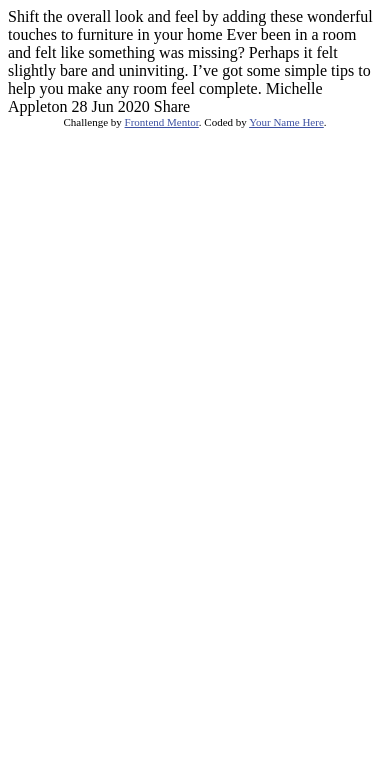
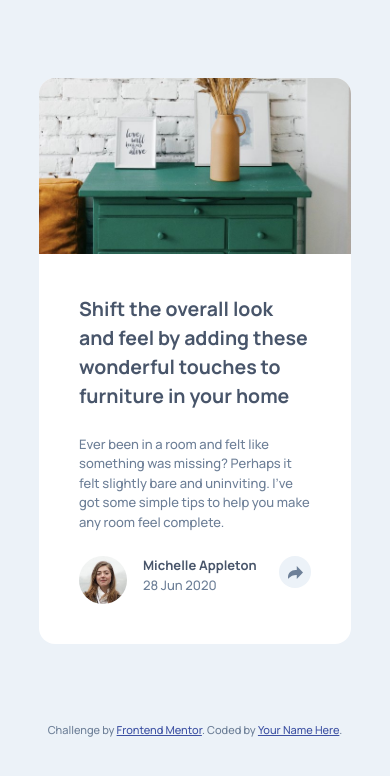
Before and after one commit to catreedle/article-preview-component, a plain HTML site: page index.html in a window 390 px wide. Drawn offline with Linux system fonts and the light colour scheme.

Commit message:
mobile design

```diff
--- /dev/null
+++ b/css/styles.css
@@ -0,0 +1,142 @@
+@import url("https://fonts.googleapis.com/css2?family=Manrope:wght@200..800&display=swap");
+
+:root {
+  /* Colors */
+
+  --color-dark-grayish-blue: hsl(217, 19%, 35%);
+  --color-dark-blue: hsl(214, 17%, 51%);
+  --color-grayish-blue: hsl(212, 23%, 69%);
+  --color-light-blue: hsl(210, 46%, 95%);
+}
+
+* {
+  margin: 0;
+  box-sizing: border-box;
+}
+
+body {
+  margin: 0;
+  padding: 0;
+  font-size: 13px;
+  font-family: "Manrope", sans-serif;
+  font-weight: 500;
+  color: var(--color-dark-blue);
+  background-color: var(--color-light-blue);
+  line-height: 1.5;
+}
+
+.card-container {
+  margin: 20% 10%;
+  padding: 0;
+  background-color: white;
+  display: flex;
+  flex-direction: column;
+  align-items: center;
+  justify-content: center;
+  border-radius: 1rem;
+}
+
+.header-image {
+  inline-size: 100%;
+  block-size: 40%;
+  aspect-ratio: 16 / 9;
+  overflow: hidden;
+}
+
+.header-image img {
+  border-top-right-radius: 1rem;
+  border-top-left-radius: 1rem;
+  inline-size: 100%;
+  block-size: 100%;
+  object-fit: cover;
+}
+
+.preview {
+  padding: 2.5rem;
+  display: flex;
+  flex-direction: column;
+  gap: 1.5rem;
+}
+
+.preview h1 {
+  font-weight: 700;
+  color: var(--color-dark-grayish-blue);
+}
+
+.card-footer {
+  display: flex;
+  justify-content: space-between;
+}
+
+.author-info {
+  display: flex;
+  gap: 1rem;
+}
+
+.author {
+  display: flex;
+  flex-direction: column;
+}
+
+.author-name {
+  color: var(--color-dark-grayish-blue);
+  font-weight: 700;
+}
+
+.share {
+  inline-size: 2rem;
+  block-size: 2rem;
+  background-color: var(--color-light-blue);
+  padding: 0.75rem;
+  border-radius: 50%;
+  background-image: url("/images/icon-share.svg");
+  background-repeat: no-repeat;
+  background-position: center;
+}
+
+.author-info img {
+  inline-size: 3rem;
+  border-radius: 50%;
+}
+
+.card-share {
+  background-color: var(--color-dark-grayish-blue);
+  margin: -2.5rem;
+  margin-top: 2.5rem;
+  padding: 1rem 2rem;
+  display: flex;
+  display: none;
+  justify-content: space-between;
+}
+
+.card-share p {
+    font-size: 1rem;
+    font-weight: 700;
+    letter-spacing: .5rem;
+}
+
+.card-share img {
+    inline-size: 1.25rem;
+    block-size: 1.25rem;
+}
+
+.share-inline-start {
+    display: flex;
+    gap: 1rem;
+}
+
+.share-inline-end {
+    align-self: flex-end;
+}
+
+.card-share p {
+  text-transform: uppercase;
+}
+
+.share-active {
+    background-color: var(--color-dark-blue);
+}
+
+.svg-share {
+    fill: white;
+}
--- a/index.html
+++ b/index.html
@@ -1,36 +1,88 @@
 <!DOCTYPE html>
 <html lang="en">
   <head>
-  <meta charset="UTF-8">
-  <meta name="viewport" content="width=device-width, initial-scale=1.0"> <!-- displays site properly based on user's device -->
+    <meta charset="UTF-8" />
+    <meta name="viewport" content="width=device-width, initial-scale=1.0" />
+    <!-- displays site properly based on user's device -->
 
-  <link rel="icon" type="image/png" sizes="32x32" href="./images/favicon-32x32.png">
+    <link
+      rel="icon"
+      type="image/png"
+      sizes="32x32"
+      href="./images/favicon-32x32.png"
+    />
+
+    <link rel="stylesheet" href="css/styles.css" />
 
     <title>Frontend Mentor | Article preview component</title>
 
     <!-- Feel free to remove these styles or customise in your own stylesheet 👍 -->
     <style>
-    .attribution { font-size: 11px; text-align: center; }
-    .attribution a { color: hsl(228, 45%, 44%); }
+      .attribution {
+        font-size: 11px;
+        text-align: center;
+      }
+      .attribution a {
+        color: hsl(228, 45%, 44%);
+      }
     </style>
   </head>
   <body>
+    <article class="card-container">
+      <header class="header-image">
+        <img src="/images/drawers.jpg" alt="drawers" />
+      </header>
 
-  Shift the overall look and feel by adding these wonderful
-  touches to furniture in your home
+      <main class="preview">
+        <h1>
+          Shift the overall look and feel by adding these wonderful touches to
+          furniture in your home
+        </h1>
+        <p>
+          Ever been in a room and felt like something was missing? Perhaps it
+          felt slightly bare and uninviting. I’ve got some simple tips to help
+          you make any room feel complete.
+        </p>
+        <section class="card-footer">
+          <div class="author-info">
+            <img src="/images/avatar-michelle.jpg" alt="avatar-michelle" />
+            <div class="author">
+              <span class="author-name"
+                ><strong>Michelle Appleton</strong></span
+              >
+              <span>28 Jun 2020</span>
+            </div>
+          </div>
 
-  Ever been in a room and felt like something was missing? Perhaps
-  it felt slightly bare and uninviting. I’ve got some simple tips
-  to help you make any room feel complete.
+          <div class="share"></div>
+        </section>
 
-  Michelle Appleton
-  28 Jun 2020
+        <section class="card-share">
+          <div class="share-inline-start">
+            <p>Share</p>
+            <img src="/images/icon-facebook.svg" alt="icon-facebook" />
+            <img src="/images/icon-twitter.svg" alt="icon-twitter" />
+            <img src="/images/icon-pinterest.svg" alt="icon-pinterest" />
+          </div>
+          <div class="share-inline-end">
+            <div class="share share-active">
+              <svg class="svg-share" xmlns="http://www.w3.org/2000/svg" width="15" height="13">
+                <path
+                  fill="#6E8098"
+                  d="M15 6.495L8.766.014V3.88H7.441C3.33 3.88 0 7.039 0 10.936v2.049l.589-.612C2.59 10.294 5.422 9.11 8.39 9.11h.375v3.867L15 6.495z"
+                />
+              </svg>
+            </div>
+          </div>
+        </section>
+      </main>
+    </article>
 
-  Share
-
-  <div class="attribution">
-    Challenge by <a href="https://www.frontendmentor.io?ref=challenge" target="_blank">Frontend Mentor</a>.
-    Coded by <a href="#">Your Name Here</a>.
-  </div>
+    <footer class="attribution">
+      Challenge by
+      <a href="https://www.frontendmentor.io?ref=challenge" target="_blank"
+        >Frontend Mentor</a
+      >. Coded by <a href="#">Your Name Here</a>.
+    </footer>
   </body>
 </html>
```
Lines whose indentation alone changed are shown as unchanged.
